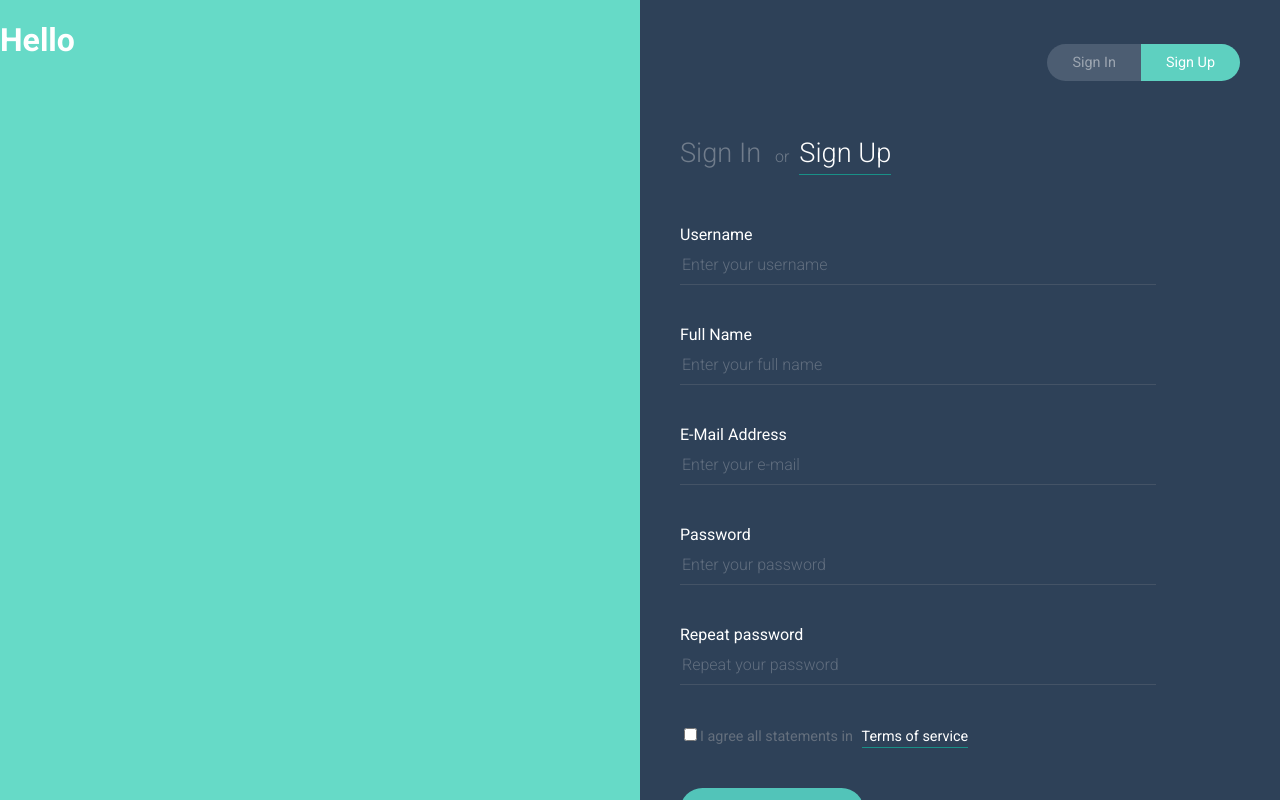
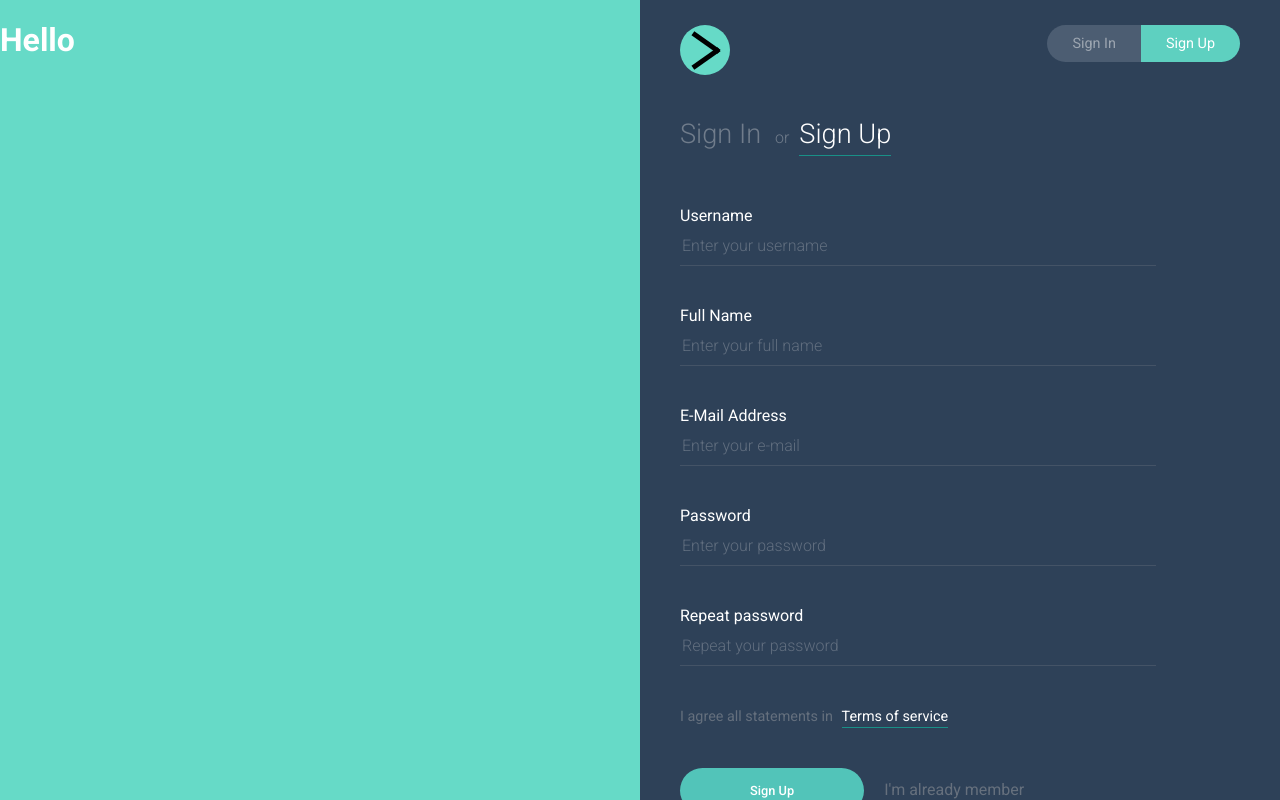
Before and after one commit to Gleider/podcast-aggregator, a React (Create React App) app in the folder client/: page / in a window 1280 px wide. Built offline with nearby package versions, Linux system fonts and the light colour scheme.

Commit message:
button animation working

```diff
--- a/client/src/pages/AnimateArrow.js
+++ b/client/src/pages/AnimateArrow.js
@@ -4,7 +4,14 @@ import './css/animateArrow.css'
 class AnimateArrow extends Component {
   render(){
     return (
-      <span className="arrow"></span>
+      <div>
+      <input id="check-arrow" type="checkbox"/>
+      <label for="check-arrow">
+        <div className="arrow">
+          <span className="modify"></span>
+        </div>
+      </label>
+      </div>
     );
   }
 }
--- a/client/src/pages/css/animateArrow.css
+++ b/client/src/pages/css/animateArrow.css
@@ -1,7 +1,44 @@
 .arrow{
-  background-color: #FFF;
+  background-color: #66DAC7;
   border-radius: 50%;
   width: 50px;
   height: 50px;
   margin-right: 20vw;
+  position: fixed;
+  transition: 1s ease-in-out;
 }
+.modify{
+  position: relative;
+  display: block;
+  width: 32px;
+  height: 5px;
+  top: 28px;
+  left: 10px;
+
+}
+.modify:before,
+.modify:after{
+  background: #000;
+  content: "";
+  display: block;
+  width: 100%;
+  height: 100%;
+  position: absolute;
+
+}
+.modify:before {
+  top: -13px;
+  transform: rotate(35deg);
+}
+.modify:after{
+  top: 3px;
+  transform: rotate(-35deg);
+}
+
+input {
+  display: none;
+}
+
+input:checked ~ label .arrow{
+  transform: rotate(180deg)
+}
```
